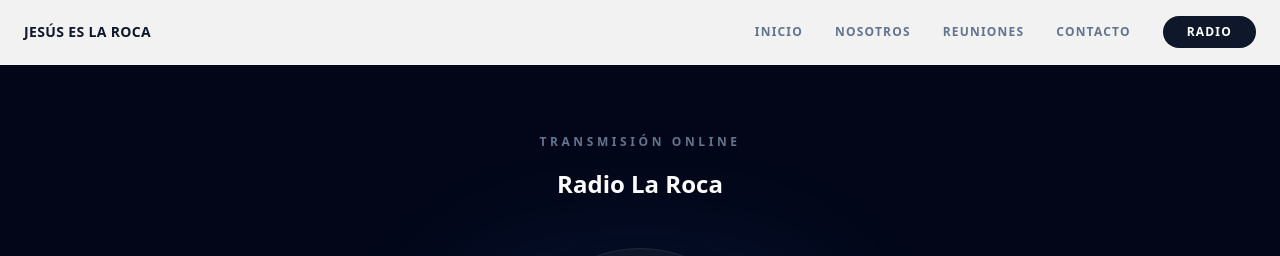
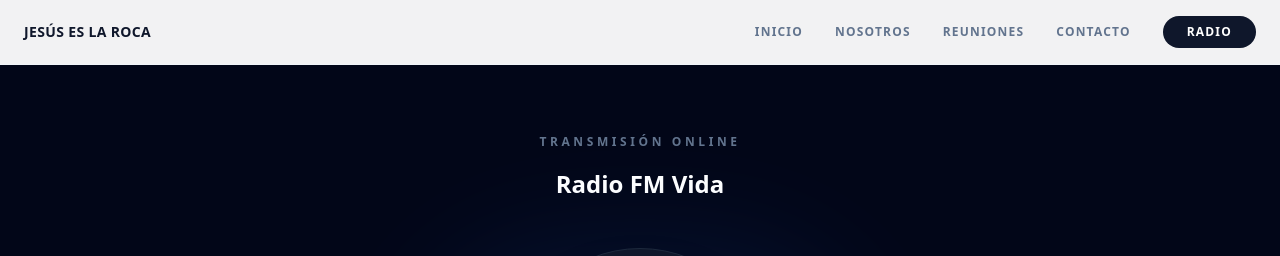
Before and after one commit to danirdev/jesus-es-la-roca, a React (Vite) app: page / in a window 1280 px wide. Both pictures are taken after a click on the button "RADIO". Shown: the top 256 px of the page. Built offline with nearby package versions, Linux system fonts and the light colour scheme.

Commit message:
feat: Add online radio player component and church content data.

```diff
--- a/src/data/content.js
+++ b/src/data/content.js
@@ -1,7 +1,4 @@
-import
-{
-    Users, Star, Music, Sun, Moon, Heart, Video
-} from 'lucide-react';
+import {Users, Star, Music, Sun, Moon, Heart, Video} from 'lucide-react';
 
 export const DATA = {
     name: "Jesús es la Roca",
--- a/src/views/Radio.jsx
+++ b/src/views/Radio.jsx
@@ -26,7 +26,7 @@ const Radio = () =>
             <div className="max-w-md w-full text-center space-y-12">
                 <div>
                     <span className="text-xs font-bold tracking-[0.3em] uppercase text-slate-500">Transmisión Online</span>
-                    <h2 className="text-2xl text-white font-bold mt-4">Radio La Roca</h2>
+                    <h2 className="text-2xl text-white font-bold mt-4">Radio FM Vida</h2>
                 </div>
 
                 <div className="relative group cursor-pointer" onClick={togglePlay}>
```
